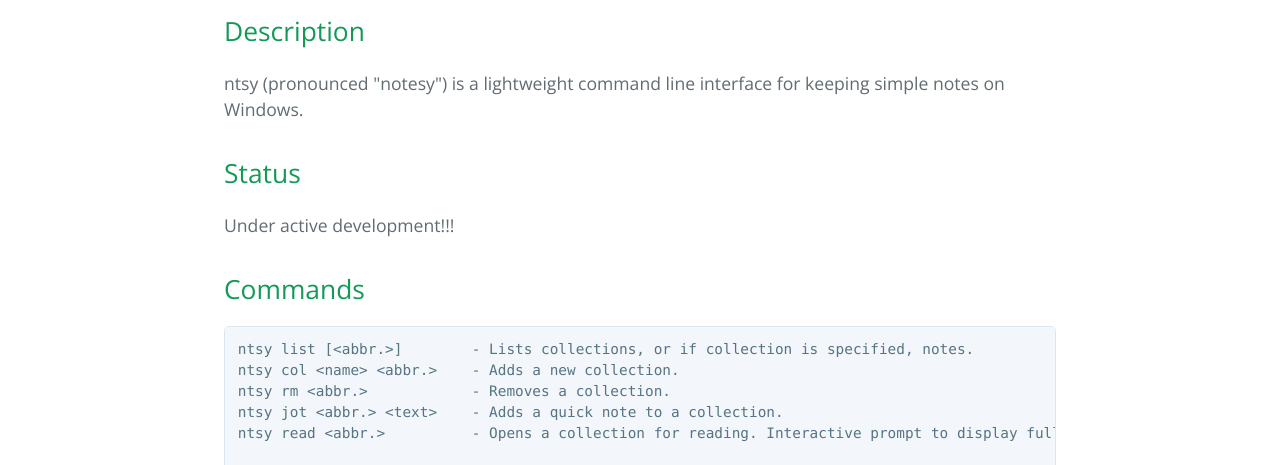
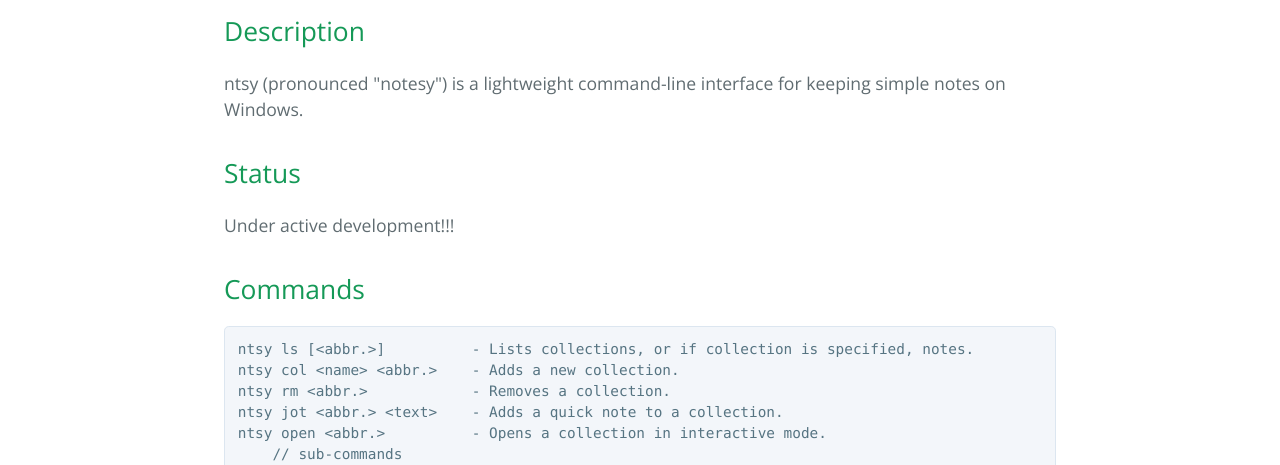
Before and after one commit to coconaut/ntsy, a plain HTML site: page index.html in a window 1280 px wide. Shown: the part 487-952 px from the top of the page. Drawn offline with nearby package versions, Linux system fonts and the light colour scheme.

```diff
--- a/index.html
+++ b/index.html
@@ -25,7 +25,7 @@
 <h2>
 <a id="description" class="anchor" href="#description" aria-hidden="true"><span aria-hidden="true" class="octicon octicon-link"></span></a>Description</h2>
 
-<p>ntsy (pronounced "notesy") is a lightweight command line interface for keeping simple notes on Windows.</p>
+<p>ntsy (pronounced "notesy") is a lightweight command-line interface for keeping simple notes on Windows.</p>
 
 <h2>
 <a id="status" class="anchor" href="#status" aria-hidden="true"><span aria-hidden="true" class="octicon octicon-link"></span></a>Status</h2>
@@ -35,12 +35,16 @@
 <h2>
 <a id="commands" class="anchor" href="#commands" aria-hidden="true"><span aria-hidden="true" class="octicon octicon-link"></span></a>Commands</h2>
 
-<pre><code>ntsy list [&lt;abbr.&gt;]        - Lists collections, or if collection is specified, notes.
+<pre><code>ntsy ls [&lt;abbr.&gt;]          - Lists collections, or if collection is specified, notes.
 ntsy col &lt;name&gt; &lt;abbr.&gt;    - Adds a new collection.
 ntsy rm &lt;abbr.&gt;            - Removes a collection.
 ntsy jot &lt;abbr.&gt; &lt;text&gt;    - Adds a quick note to a collection.
-ntsy read &lt;abbr.&gt;          - Opens a collection for reading. Interactive prompt to display full note.
-
+ntsy open &lt;abbr.&gt;          - Opens a collection in interactive mode.
+    // sub-commands
+    add &lt;#&gt;           - Adds a new note.
+    read &lt;#&gt;          - Reads full note text.
+    edit &lt;#&gt;          - Opens note for editing.
+    rm &lt;#&gt;            - Deletes a note.
 </code></pre>
 
       <footer class="site-footer">
```
Also changed, not shown: params.json (+1 -1 lines).
